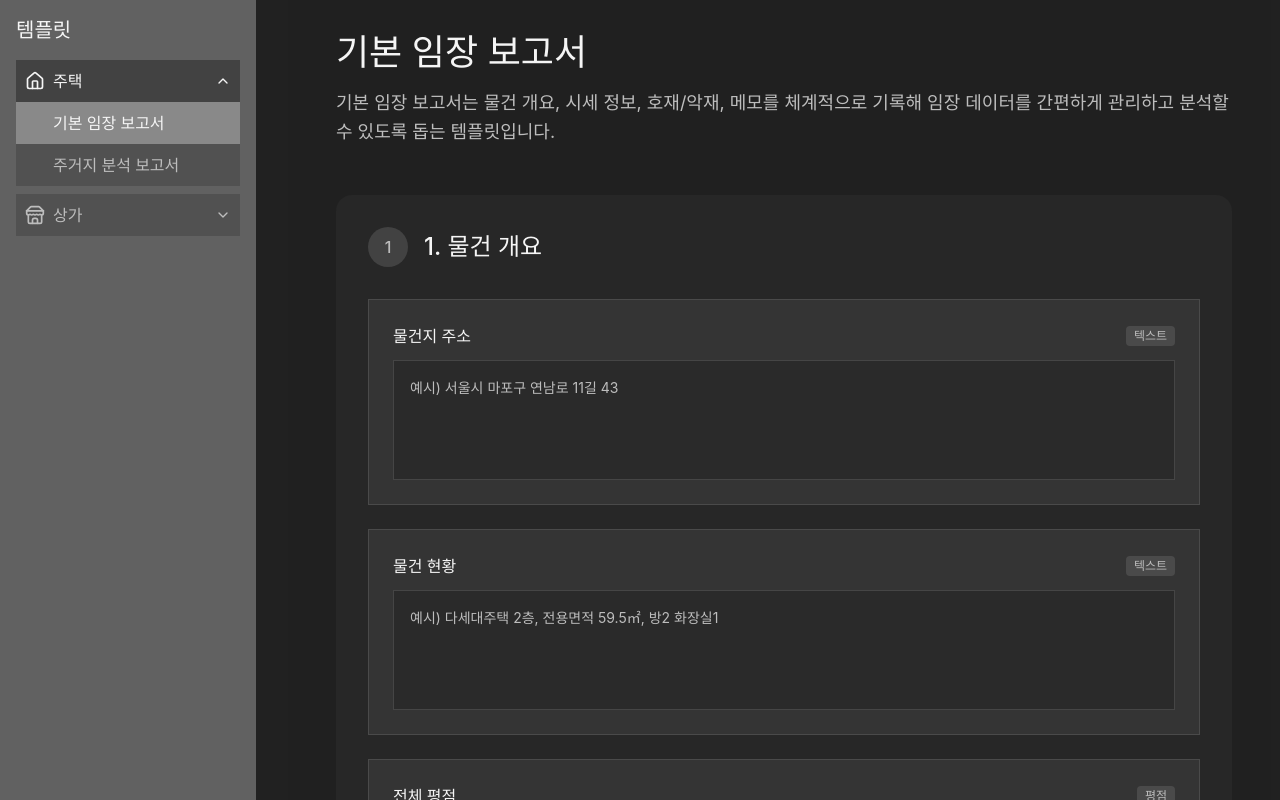
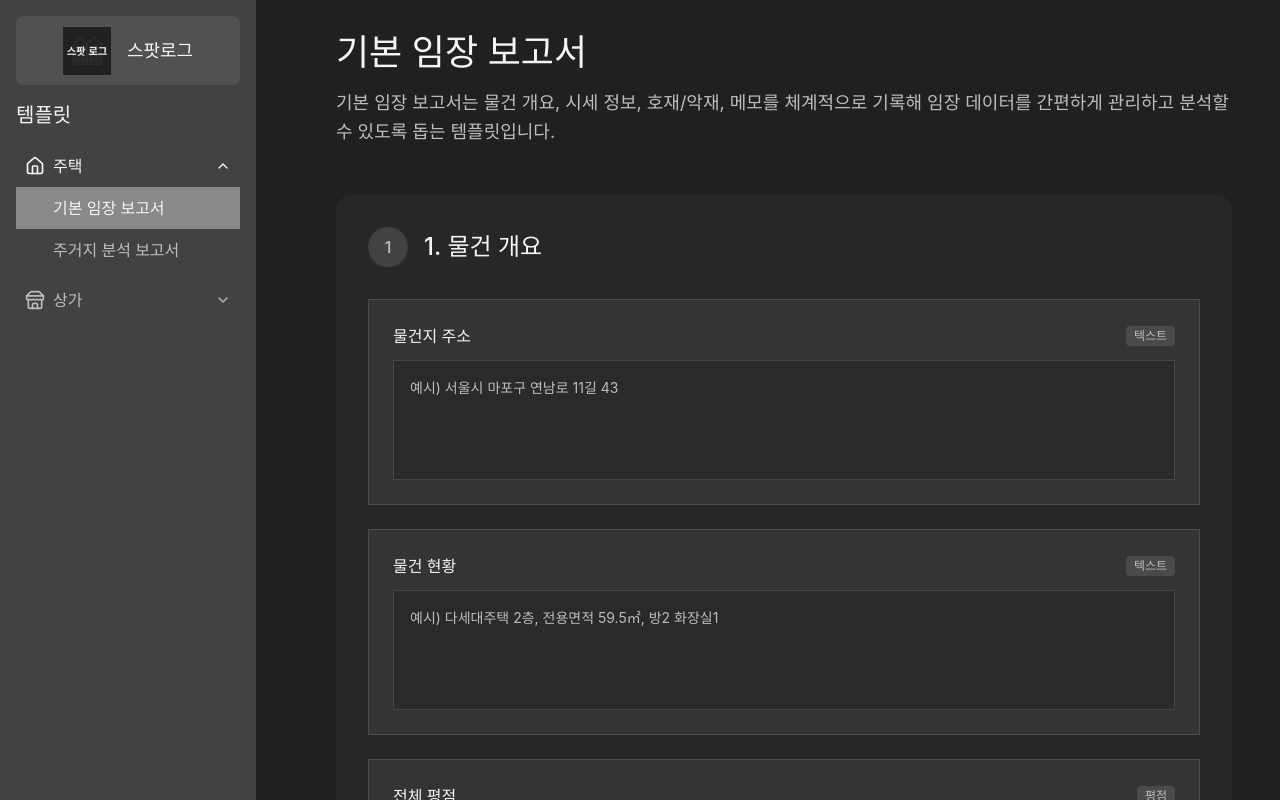
Before and after one commit to Gyeony95/Spot-Log-Web, a React (Vite) app: page /templates in a window 1280 px wide. Shown: the top 800 px of the page. Built offline with nearby package versions, Linux system fonts and the light colour scheme.

Commit message:
fix : 홈으로 이동 추가

```diff
--- a/src/pages/templates/components/TemplateSidebar.tsx
+++ b/src/pages/templates/components/TemplateSidebar.tsx
@@ -1,6 +1,8 @@
 import { ChevronDown, X } from 'lucide-react'
 import { cn } from '../../../lib/utils'
 import { Category } from '../types'
+import spotLogLogo from '../../../assets/spot_log_logo.png'
+import { useNavigate } from 'react-router-dom'
 
 type TemplateSidebarProps = {
   categories: Category[]
@@ -21,6 +23,8 @@ export function TemplateSidebar({
   selectedTemplateId,
   setSelectedTemplateId
 }: TemplateSidebarProps) {
+  const navigate = useNavigate()
+
   return (
     <div
       className={cn(
@@ -40,12 +44,20 @@ export function TemplateSidebar({
       {/* Sidebar */}
       <div
         className={cn(
-          "absolute left-0 top-0 h-full w-64 bg-gray-700 transform transition-transform duration-200 ease-in-out outline-none",
+          "absolute left-0 top-0 h-full w-64 bg-gray-800 transform transition-transform duration-200 ease-in-out outline-none",
           isSidebarOpen ? "translate-x-0" : "-translate-x-full",
           "md:translate-x-0 md:relative md:pointer-events-auto"
         )}
       >
         <div className="p-4">
+          {/* Logo - Home navigation */}
+          <div className="mb-4">
+            <button onClick={() => navigate('/')} className="w-full flex justify-center items-center mb-4 bg-gray-700/50">
+              <img src={spotLogLogo} alt="스팟로그 로고" className="h-12" />
+              <p className="ml-4 text-gray-100 text-lg flex items-center">스팟로그</p>
+            </button>
+          </div>
+
           {/* Close button - mobile only */}
           <div className="flex justify-between items-center mb-4 md:hidden">
             <h2 className="text-xl font-bold text-gray-100">템플릿</h2>
```
Also changed, not shown: src/assets/spot_log_logo.png (added).
